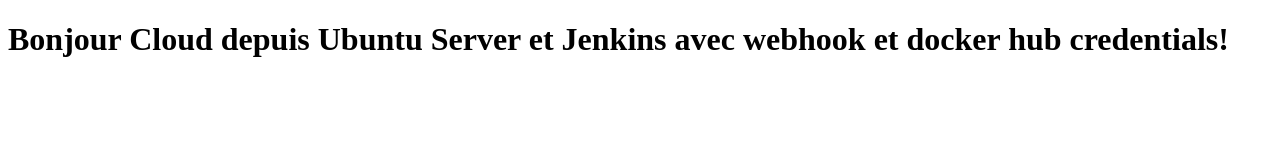
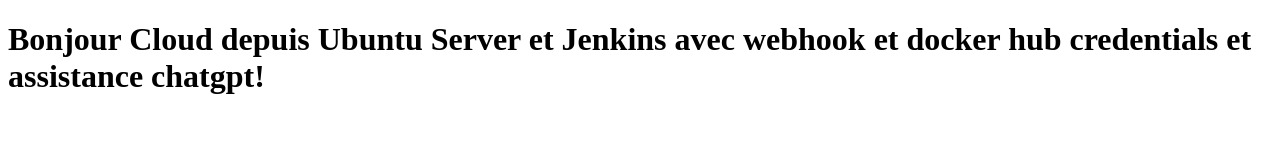
Before and after one commit to majdoubmoussa/ubunto, a plain HTML site: page index.html in a window 1280 px wide. Drawn offline with Linux system fonts and the light colour scheme.

Commit message:
hub chatgpt credentias commit

```diff
--- a/index.html
+++ b/index.html
@@ -4,6 +4,6 @@
   <title>Bonjour Cloud</title>
 </head>
 <body>
-  <h1>Bonjour Cloud depuis Ubuntu Server et Jenkins avec webhook et docker hub credentials!</h1>
+  <h1>Bonjour Cloud depuis Ubuntu Server et Jenkins avec webhook et docker hub credentials et assistance chatgpt!</h1>
 </body>
 </html>
```
